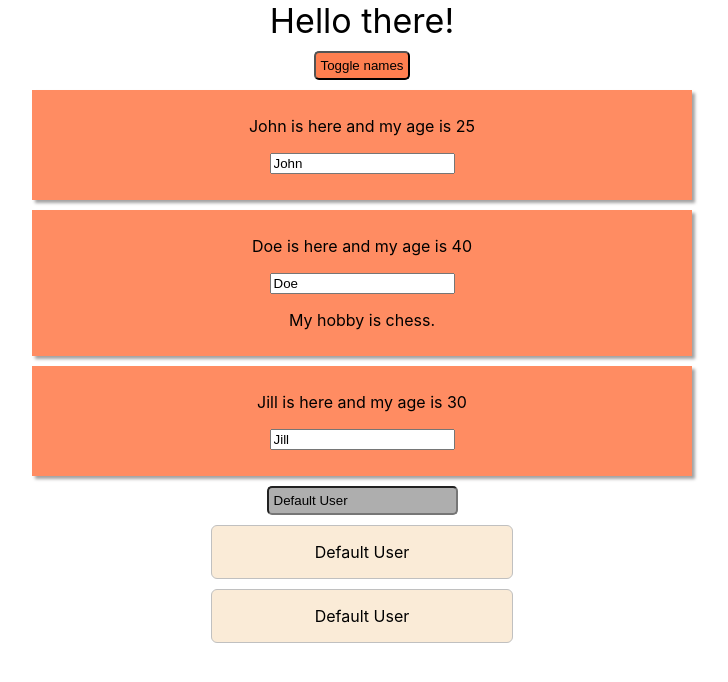
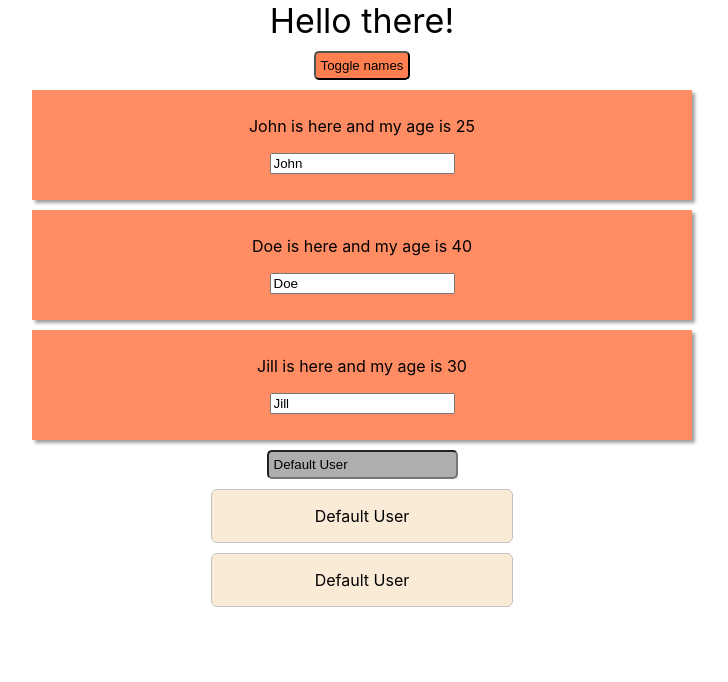
Before and after one commit to Rrroman/react-learning, a React (Create React App) app in the folder my-app/: page / in a window 1280 px wide. Both pictures are taken after a click on the button "Toggle names". Shown: the top 682 px of the page, without its empty margins (278-1006 px from the left). Built offline with nearby package versions, Linux system fonts and the light colour scheme.

Commit message:
feat: made list of persons

```diff
--- a/my-app/src/App.js
+++ b/my-app/src/App.js
@@ -50,6 +50,7 @@
 
   toggleNameHandler = () => {
     const doesShow = this.state.showNames;
+
     this.setState({
       showNames: !doesShow,
     });
@@ -72,23 +73,9 @@
     if (this.state.showNames) {
       persons = (
         <div>
-          <Person
-            name={this.state.persons[0].name}
-            age={this.state.persons[0].age}
-            click={this.switchNameHandler.bind(this, 'Roman')}
-          />
-          <Person
-            name={this.state.persons[1].name}
-            age={this.state.persons[1].age}
-            inputNameChange={this.inputNameChangeHandler}
-            selectInput={this.selectInputHandler}
-          >
-            My hobby is chess.
-          </Person>
-          <Person
-            name={this.state.persons[2].name}
-            age={this.state.persons[2].age}
-          />
+          {this.state.persons.map((person) => {
+            return <Person name={person.name} age={person.age} />;
+          })}
         </div>
       );
     }
```
